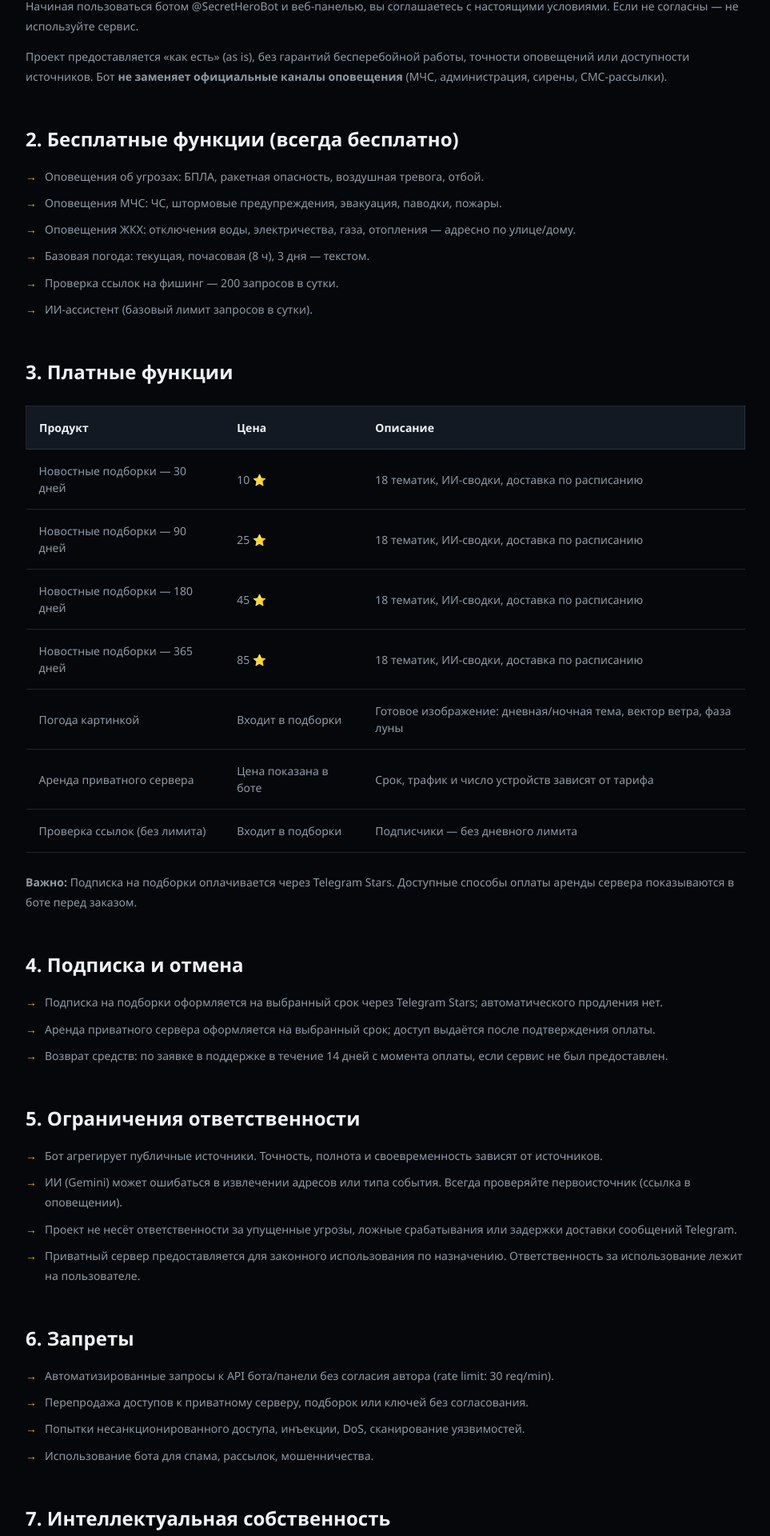
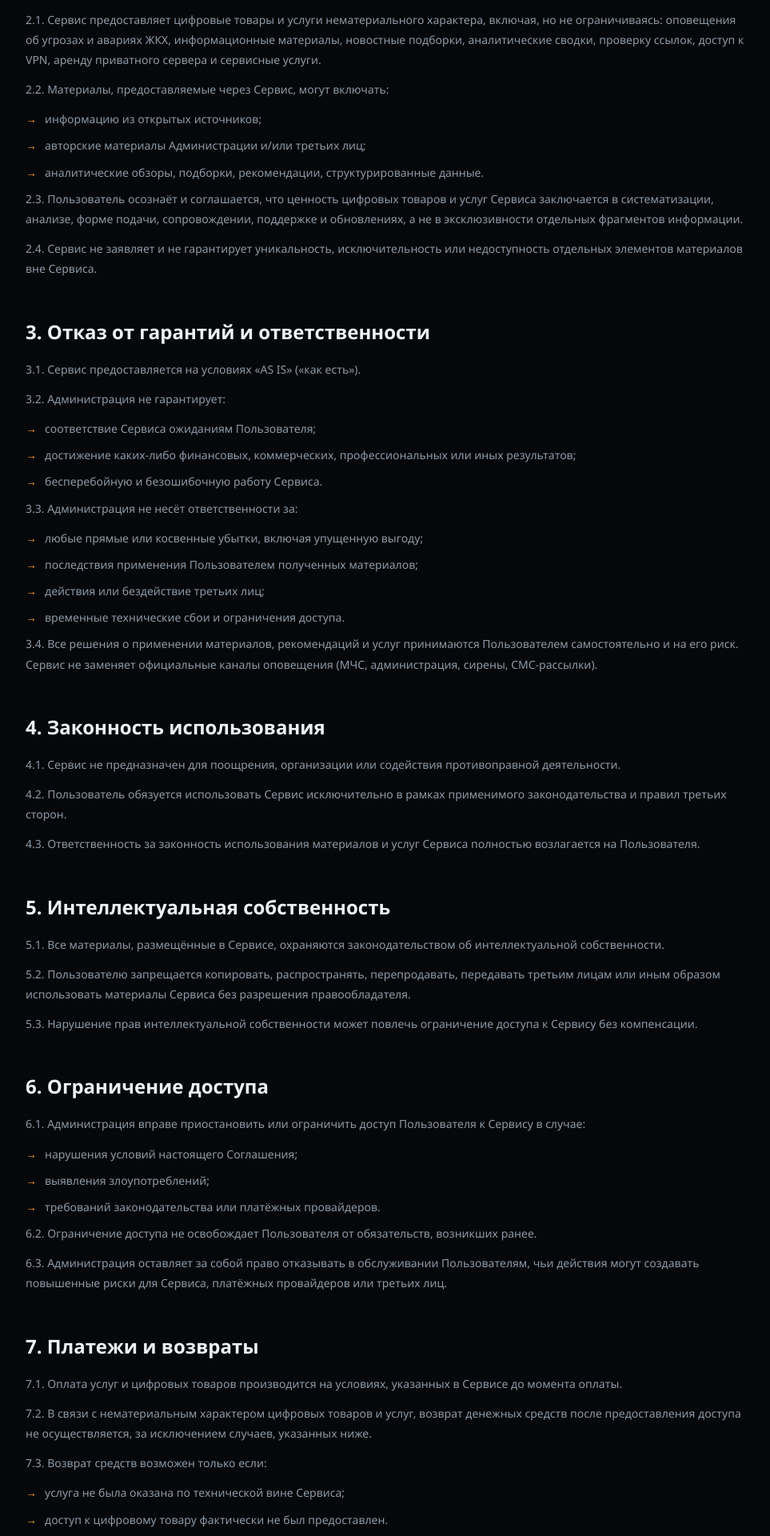
Before and after one commit to Chistovik92/radar, a React (Vite) app in the folder landing/: page /terms in a window 1280 px wide. Shown: the part 613-2533 px from the top of the page at 80% size, without its empty margins (158-1121 px from the left). Built offline with nearby package versions, Linux system fonts and the light colour scheme.

Commit message:
docs: переписано пользовательское соглашение по типовому шаблону (10 разделов)

```diff
--- a/landing/src/pages/Terms.tsx
+++ b/landing/src/pages/Terms.tsx
@@ -8,146 +8,155 @@ export default function Terms() {
           <p className="update-date">Обновлено: ноябрь 2026</p>
           <h1>Пользовательское соглашение</h1>
           <p className="page-subtitle">
-            Правила использования, бесплатные и платные функции, ограничения ответственности
+            Правила использования сервиса, характер услуг, платежи и возвраты
           </p>
         </header>
-
-        <section className="doc-intro">
-          <p><strong>Проект:</strong> «Радар» — бот и веб-панель для мониторинга городских угроз и аварий ЖКХ.</p>
-          <p><strong>Бот:</strong> <a href="https://t.me/SecretHeroBot" target="_blank" rel="noreferrer noopener">@SecretHeroBot</a></p>
-          <p><strong>Автор:</strong> SecretHero</p>
-          <p><strong>Версия:</strong> 5.11.8 (ноябрь 2026)</p>
-        </section>
 
         <section className="doc-section">
           <h2>1. Общие положения</h2>
           <p>
-            Начиная пользоваться ботом @SecretHeroBot и веб-панелью, вы соглашаетесь с настоящими условиями.
-            Если не согласны — не используйте сервис.
+            1.1. Настоящее Пользовательское соглашение (далее — «Соглашение») регулирует порядок использования
+            онлайн-сервиса «Радар» — бота <a href="https://t.me/SecretHeroBot" target="_blank" rel="noreferrer noopener">@SecretHeroBot</a> и
+            веб-панели <a href="/">radar-project.ru</a> (далее — «Сервис»), предоставляемого Администрацией.
           </p>
           <p>
-            Проект предоставляется «как есть» (as is), без гарантий бесперебойной работы, точности оповещений
-            или доступности источников. Бот <strong>не заменяет официальные каналы оповещения</strong> (МЧС,
-            администрация, сирены, СМС-рассылки).
+            1.2. Используя Сервис, включая запуск бота, ввод команды /start, регистрацию, оплату услуг или
+            получение доступа к материалам, Пользователь подтверждает, что полностью ознакомился с условиями
+            настоящего Соглашения и принимает их в полном объёме.
+          </p>
+          <p>
+            1.3. В случае несогласия с условиями Соглашения Пользователь обязан прекратить использование Сервиса.
           </p>
         </section>
 
         <section className="doc-section">
-          <h2>2. Бесплатные функции (всегда бесплатно)</h2>
+          <h2>2. Характер услуг и цифровых товаров</h2>
+          <p>
+            2.1. Сервис предоставляет цифровые товары и услуги нематериального характера, включая, но не ограничиваясь:
+            оповещения об угрозах и авариях ЖКХ, информационные материалы, новостные подборки, аналитические сводки,
+            проверку ссылок, доступ к VPN, аренду приватного сервера и сервисные услуги.
+          </p>
+          <p>2.2. Материалы, предоставляемые через Сервис, могут включать:</p>
           <ul>
-            <li>Оповещения об угрозах: БПЛА, ракетная опасность, воздушная тревога, отбой.</li>
-            <li>Оповещения МЧС: ЧС, штормовые предупреждения, эвакуация, паводки, пожары.</li>
-            <li>Оповещения ЖКХ: отключения воды, электричества, газа, отопления — адресно по улице/дому.</li>
-            <li>Базовая погода: текущая, почасовая (8 ч), 3 дня — текстом.</li>
-            <li>Проверка ссылок на фишинг — 200 запросов в сутки.</li>
-            <li>ИИ-ассистент (базовый лимит запросов в сутки).</li>
+            <li>информацию из открытых источников;</li>
+            <li>авторские материалы Администрации и/или третьих лиц;</li>
+            <li>аналитические обзоры, подборки, рекомендации, структурированные данные.</li>
           </ul>
-        </section>
-
-        <section className="doc-section">
-          <h2>3. Платные функции</h2>
-          <table className="terms-table">
-            <thead>
-              <tr>
-                <th>Продукт</th>
-                <th>Цена</th>
-                <th>Описание</th>
-              </tr>
-            </thead>
-            <tbody>
-              <tr>
-                <td>Новостные подборки — 30 дней</td>
-                <td>10 ⭐</td>
-                <td>18 тематик, ИИ-сводки, доставка по расписанию</td>
-              </tr>
-              <tr>
-                <td>Новостные подборки — 90 дней</td>
-                <td>25 ⭐</td>
-                <td>18 тематик, ИИ-сводки, доставка по расписанию</td>
-              </tr>
-              <tr>
-                <td>Новостные подборки — 180 дней</td>
-                <td>45 ⭐</td>
-                <td>18 тематик, ИИ-сводки, доставка по расписанию</td>
-              </tr>
-              <tr>
-                <td>Новостные подборки — 365 дней</td>
-                <td>85 ⭐</td>
-                <td>18 тематик, ИИ-сводки, доставка по расписанию</td>
-              </tr>
-              <tr>
-                <td>Погода картинкой</td>
-                <td>Входит в подборки</td>
-                <td>Готовое изображение: дневная/ночная тема, вектор ветра, фаза луны</td>
-              </tr>
-              <tr>
-                <td>Аренда приватного сервера</td>
-                <td>Цена показана в боте</td>
-                <td>Срок, трафик и число устройств зависят от тарифа</td>
-              </tr>
-              <tr>
-                <td>Проверка ссылок (без лимита)</td>
-                <td>Входит в подборки</td>
-                <td>Подписчики — без дневного лимита</td>
-              </tr>
-            </tbody>
-          </table>
           <p>
-            <strong>Важно:</strong> Подписка на подборки оплачивается через Telegram Stars.
-            Доступные способы оплаты аренды сервера показываются в боте перед заказом.
+            2.3. Пользователь осознаёт и соглашается, что ценность цифровых товаров и услуг Сервиса заключается
+            в систематизации, анализе, форме подачи, сопровождении, поддержке и обновлениях, а не в эксклюзивности
+            отдельных фрагментов информации.
+          </p>
+          <p>
+            2.4. Сервис не заявляет и не гарантирует уникальность, исключительность или недоступность отдельных
+            элементов материалов вне Сервиса.
           </p>
         </section>
 
         <section className="doc-section">
-          <h2>4. Подписка и отмена</h2>
+          <h2>3. Отказ от гарантий и ответственности</h2>
+          <p>3.1. Сервис предоставляется на условиях «AS IS» («как есть»).</p>
+          <p>3.2. Администрация не гарантирует:</p>
           <ul>
-            <li>Подписка на подборки оформляется на выбранный срок через Telegram Stars; автоматического продления нет.</li>
-            <li>Аренда приватного сервера оформляется на выбранный срок; доступ выдаётся после подтверждения оплаты.</li>
-            <li>Возврат средств: по заявке в поддержке в течение 14 дней с момента оплаты, если сервис не был предоставлен.</li>
+            <li>соответствие Сервиса ожиданиям Пользователя;</li>
+            <li>достижение каких-либо финансовых, коммерческих, профессиональных или иных результатов;</li>
+            <li>бесперебойную и безошибочную работу Сервиса.</li>
           </ul>
-        </section>
-
-        <section className="doc-section">
-          <h2>5. Ограничения ответственности</h2>
+          <p>3.3. Администрация не несёт ответственности за:</p>
           <ul>
-            <li>Бот агрегирует публичные источники. Точность, полнота и своевременность зависят от источников.</li>
-            <li>ИИ (Gemini) может ошибаться в извлечении адресов или типа события. Всегда проверяйте первоисточник (ссылка в оповещении).</li>
-            <li>Проект не несёт ответственности за упущенные угрозы, ложные срабатывания или задержки доставки сообщений Telegram.</li>
-            <li>Приватный сервер предоставляется для законного использования по назначению. Ответственность за использование лежит на пользователе.</li>
+            <li>любые прямые или косвенные убытки, включая упущенную выгоду;</li>
+            <li>последствия применения Пользователем полученных материалов;</li>
+            <li>действия или бездействие третьих лиц;</li>
+            <li>временные технические сбои и ограничения доступа.</li>
           </ul>
-        </section>
-
-        <section className="doc-section">
-          <h2>6. Запреты</h2>
-          <ul>
-            <li>Автоматизированные запросы к API бота/панели без согласия автора (rate limit: 30 req/min).</li>
-            <li>Перепродажа доступов к приватному серверу, подборок или ключей без согласования.</li>
-            <li>Попытки несанкционированного доступа, инъекции, DoS, сканирование уязвимостей.</li>
-            <li>Использование бота для спама, рассылок, мошенничества.</li>
-          </ul>
-        </section>
-
-        <section className="doc-section">
-          <h2>7. Интеллектуальная собственность</h2>
           <p>
-            Код проекта — GPL-3.0 (<a href="https://github.com/Chistovik92/radar/blob/main/LICENSE" target="_blank" rel="noreferrer noopener">LICENSE</a>).
-            Вы можете форкать, модифицировать, запускать у себя. Название «Радар», бренд @SecretHeroBot, логотип —
-            товарные знаки автора; при форке меняйте название и брендинг.
+            3.4. Все решения о применении материалов, рекомендаций и услуг принимаются Пользователем самостоятельно
+            и на его риск. Сервис не заменяет официальные каналы оповещения (МЧС, администрация, сирены, СМС-рассылки).
           </p>
         </section>
 
         <section className="doc-section">
-          <h2>8. Изменения условий</h2>
+          <h2>4. Законность использования</h2>
+          <p>4.1. Сервис не предназначен для поощрения, организации или содействия противоправной деятельности.</p>
+          <p>4.2. Пользователь обязуется использовать Сервис исключительно в рамках применимого законодательства и правил третьих сторон.</p>
+          <p>4.3. Ответственность за законность использования материалов и услуг Сервиса полностью возлагается на Пользователя.</p>
+        </section>
+
+        <section className="doc-section">
+          <h2>5. Интеллектуальная собственность</h2>
+          <p>5.1. Все материалы, размещённые в Сервисе, охраняются законодательством об интеллектуальной собственности.</p>
           <p>
-            Условия могут обновляться. Актуальная версия всегда на этой странице.
-            Продолжение использования после изменений означает согласие.
+            5.2. Пользователю запрещается копировать, распространять, перепродавать, передавать третьим лицам или
+            иным образом использовать материалы Сервиса без разрешения правообладателя.
+          </p>
+          <p>5.3. Нарушение прав интеллектуальной собственности может повлечь ограничение доступа к Сервису без компенсации.</p>
+        </section>
+
+        <section className="doc-section">
+          <h2>6. Ограничение доступа</h2>
+          <p>6.1. Администрация вправе приостановить или ограничить доступ Пользователя к Сервису в случае:</p>
+          <ul>
+            <li>нарушения условий настоящего Соглашения;</li>
+            <li>выявления злоупотреблений;</li>
+            <li>требований законодательства или платёжных провайдеров.</li>
+          </ul>
+          <p>6.2. Ограничение доступа не освобождает Пользователя от обязательств, возникших ранее.</p>
+          <p>
+            6.3. Администрация оставляет за собой право отказывать в обслуживании Пользователям, чьи действия могут
+            создавать повышенные риски для Сервиса, платёжных провайдеров или третьих лиц.
           </p>
         </section>
 
         <section className="doc-section">
-          <h2>9. Контакты</h2>
-          <p>Поддержка: <a href="https://t.me/SecretHeroSupportBot" target="_blank" rel="noreferrer noopener">@SecretHeroSupportBot</a> (тикет-бот)</p>
-          <p>Email: <a href="mailto:support@radar-project.ru">support@radar-project.ru</a></p>
+          <h2>7. Платежи и возвраты</h2>
+          <p>7.1. Оплата услуг и цифровых товаров производится на условиях, указанных в Сервисе до момента оплаты.</p>
+          <p>
+            7.2. В связи с нематериальным характером цифровых товаров и услуг, возврат денежных средств после
+            предоставления доступа не осуществляется, за исключением случаев, указанных ниже.
+          </p>
+          <p>7.3. Возврат средств возможен только если:</p>
+          <ul>
+            <li>услуга не была оказана по технической вине Сервиса;</li>
+            <li>доступ к цифровому товару фактически не был предоставлен.</li>
+          </ul>
+          <p>7.4. Для рассмотрения вопроса о возврате Пользователь обязан обратиться в службу поддержки в течение 24 часов с момента оплаты.</p>
+          <p>7.5. Решение о возврате принимается Администрацией индивидуально.</p>
+          <p>
+            7.6. Пользователь подтверждает, что обязуется не инициировать возврат платежа (chargeback) через платёжные
+            системы без предварительного обращения в службу поддержки Сервиса.
+          </p>
+        </section>
+
+        <section className="doc-section">
+          <h2>8. Конфиденциальность</h2>
+          <p>8.1. Администрация может собирать минимально необходимые технические данные для обеспечения работы Сервиса.</p>
+          <p>
+            8.2. Администрация принимает разумные меры для защиты данных, однако не гарантирует абсолютную безопасность
+            передаваемой информации.
+          </p>
+        </section>
+
+        <section className="doc-section">
+          <h2>9. Изменение условий</h2>
+          <p>9.1. Администрация вправе вносить изменения в настоящее Соглашение.</p>
+          <p>9.2. Актуальная версия Соглашения публикуется в Сервисе.</p>
+          <p>9.3. Продолжение использования Сервиса означает согласие Пользователя с обновлёнными условиями.</p>
+        </section>
+
+        <section className="doc-section">
+          <h2>10. Контактная информация</h2>
+          <p>
+            10.1. По всем вопросам Пользователь может обратиться в службу поддержки через
+            <a href="https://t.me/SecretHeroSupportBot" target="_blank" rel="noreferrer noopener"> @SecretHeroSupportBot</a> (тикет-бот)
+            или по email <a href="mailto:support@radar-project.ru">support@radar-project.ru</a>.
+          </p>
+        </section>
+
+        <section className="doc-section doc-conclusion">
+          <p>
+            Используя Сервис (в том числе запуская бота и/или вводя команду /start), Пользователь подтверждает,
+            что ознакомлен с настоящим Соглашением и принимает его условия в полном объёме.
+          </p>
         </section>
       </div>
     </PageLayout>
```
Also changed, not shown: landing/src/styles.css (+11 -0 lines), 2 other files (tests, documents, lock files or other folders).
